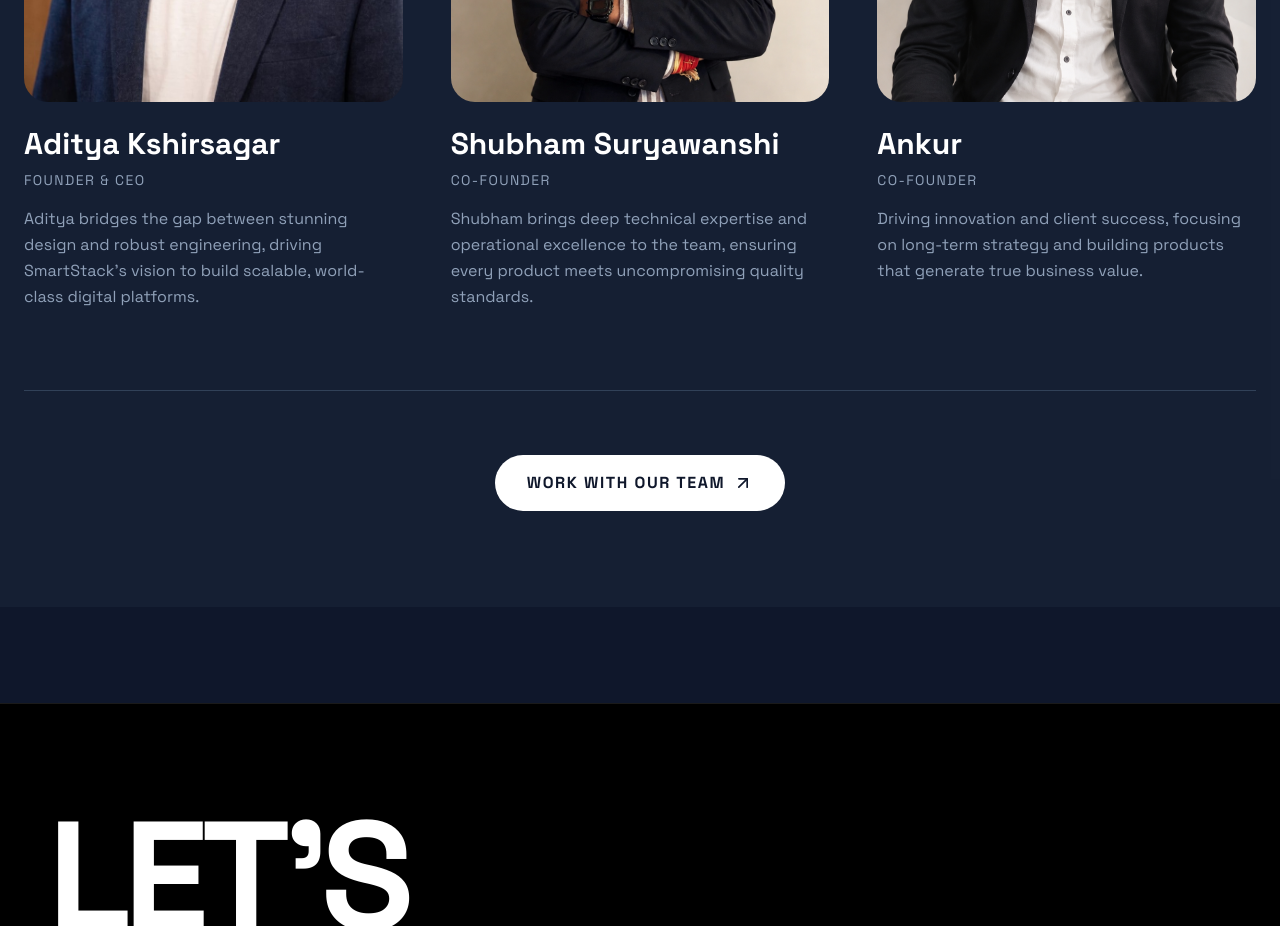
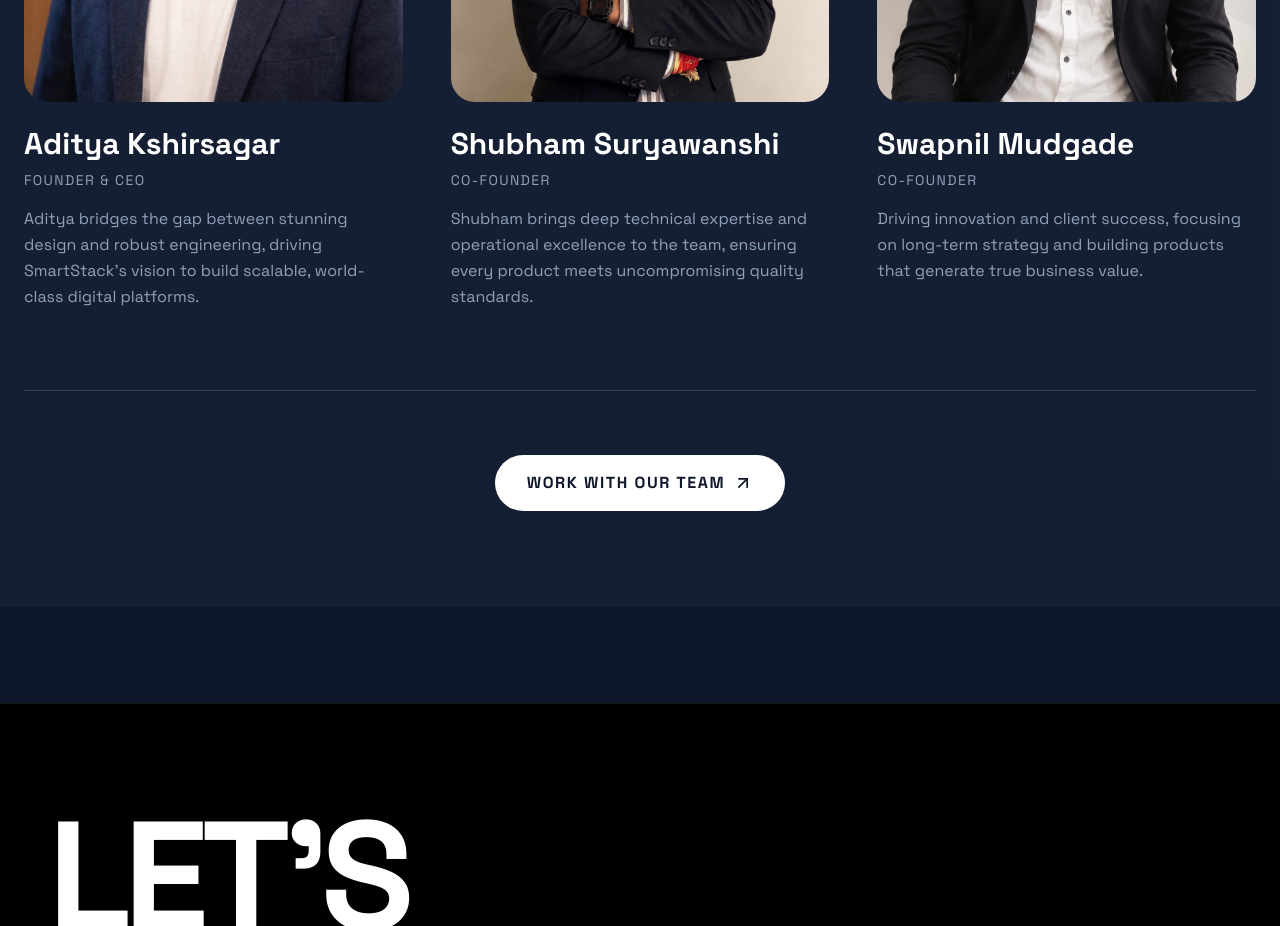
Before and after one commit to aditya9112adi/SmartStack, a Next.js app: page /about in a window 1280 px wide. Shown: the part 1300-2226 px from the top of the page. Built offline with nearby package versions, Linux system fonts and the light colour scheme.

Commit message:
fix: update third co-founder name to Swapnil Mudgade

```diff
--- a/src/app/about/page.tsx
+++ b/src/app/about/page.tsx
@@ -93,7 +93,7 @@ export default function Page() {
                 />
               </div>
               <h3 className="text-2xl lg:text-3xl font-heading font-bold text-slate-900 dark:text-white mb-2">
-                Ankur
+                Swapnil Mudgade
               </h3>
               <p className="text-sm text-slate-500 dark:text-slate-400 font-mono mb-4 uppercase tracking-widest">
                 Co-Founder
```
